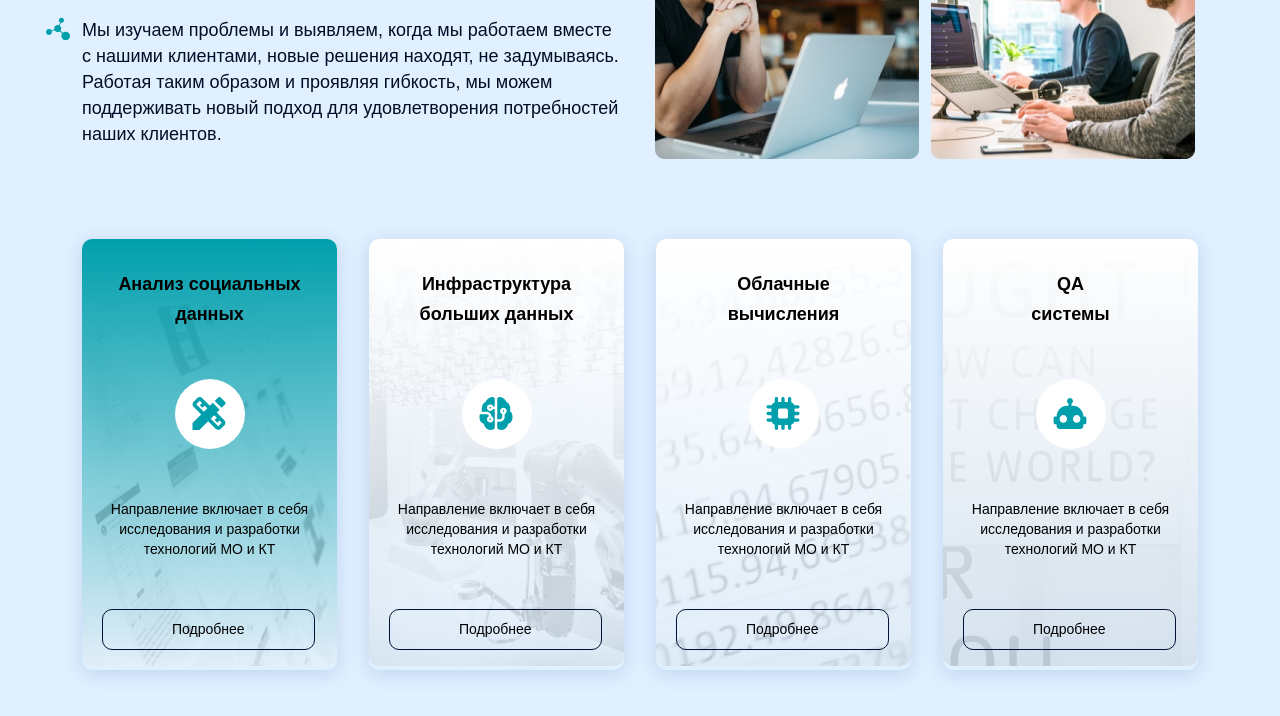
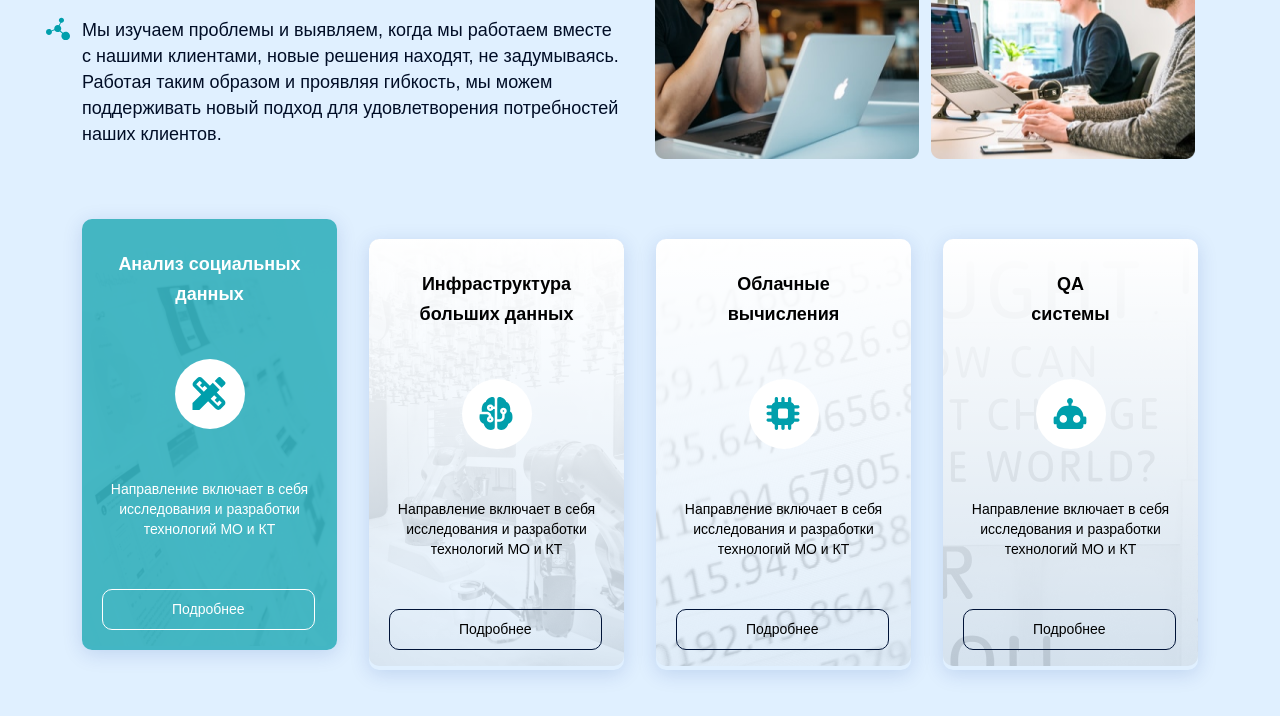
Before and after one commit to W1nde/itmo-project, a website: page src/index.html in a window 1280 px wide. In both pictures the pointer is over the element 209 px from the left and 1538 px from the top of the page. Shown: the part 1084-1800 px from the top of the page. Drawn offline with nearby package versions, Linux system fonts and the light colour scheme; files that its build step writes are made by us from their sources; a web font is replaced by a local one.

Commit message:
feat: add animation to cards

```diff
--- a/gulp/version.json
+++ b/gulp/version.json
@@ -1,3 +1,3 @@
 {
-    "main": "20220403174433"
+    "main": "20220410124311"
 }
--- a/src/scss/research-lab.scss
+++ b/src/scss/research-lab.scss
@@ -172,6 +172,7 @@
     border-radius: 10px;
     max-width: 255px;
     box-shadow: 0px 4px 20px rgba(1, 54, 157, 0.15);
+    transition: transform .3s;
     @media (max-width: 1150px) {
       max-width: 150px;
     }
@@ -180,6 +181,12 @@
     }
     @media (max-width:420px) {
       max-width: 140px;
+    }
+  }
+
+  &__card-item:hover {
+    @media (min-width: 420px) {
+      transform: translateY(-20px);
     }
   }
 
@@ -200,7 +207,20 @@
   }
 
   &__card-content:hover {
-    background: linear-gradient(180deg, #009FAC 0%, rgba(224, 240, 255, 0) 100%, rgba(0, 159, 172, 0) 100%);
+    background: rgb(0%, 62%, 67%, .7);
+  }
+
+  &__card-content:hover &__card-title {
+    color: #fff;
+  }
+
+  &__card-content:hover &__card-text {
+    color: #fff;
+  }
+
+  &__card-content:hover &__card-btn {
+    color: #fff;
+    border: 1px solid #fff
   }
 
   &__card-title {
```
